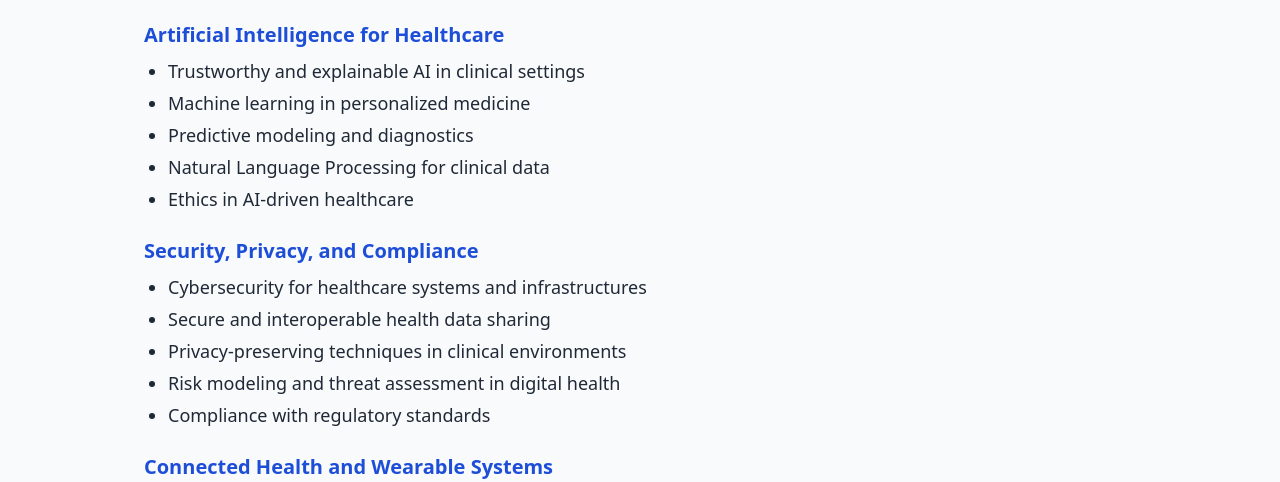
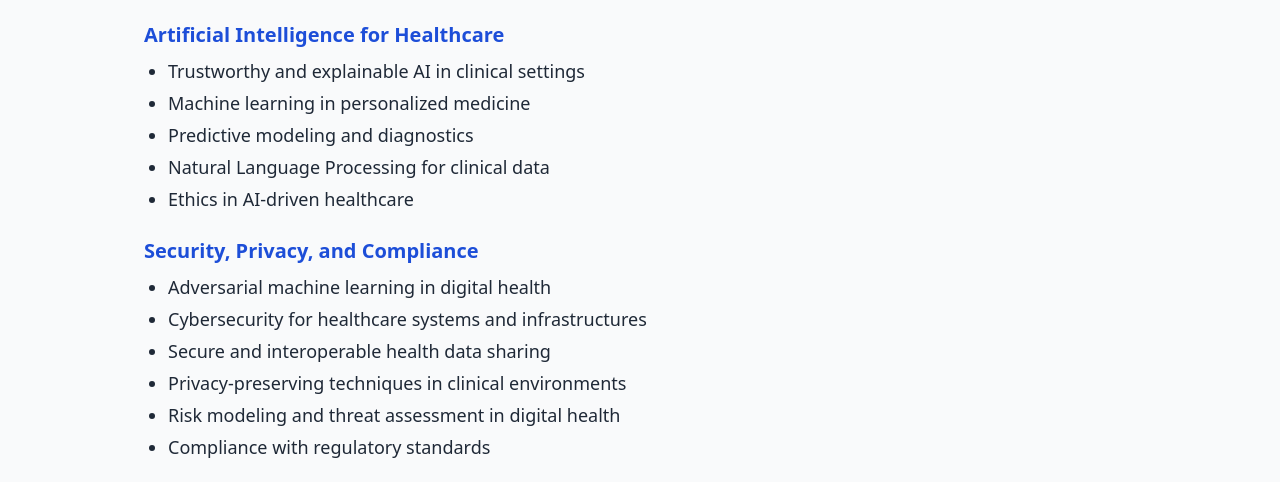
Before and after one commit to ash-sac/ash2026, a plain HTML site: page cfp.html in a window 1280 px wide. Shown: the part 551-1033 px from the top of the page. Drawn offline with nearby package versions, Linux system fonts and the light colour scheme.

Commit message:
update cfp

```diff
--- a/cfp.html
+++ b/cfp.html
@@ -85,6 +85,7 @@
               Security, Privacy, and Compliance
             </h3>
             <ul class="list-disc pl-6 space-y-1">
+              <li>Adversarial machine learning in digital health</li>
               <li>Cybersecurity for healthcare systems and infrastructures</li>
               <li>Secure and interoperable health data sharing</li>
               <li>Privacy-preserving techniques in clinical environments</li>
```
